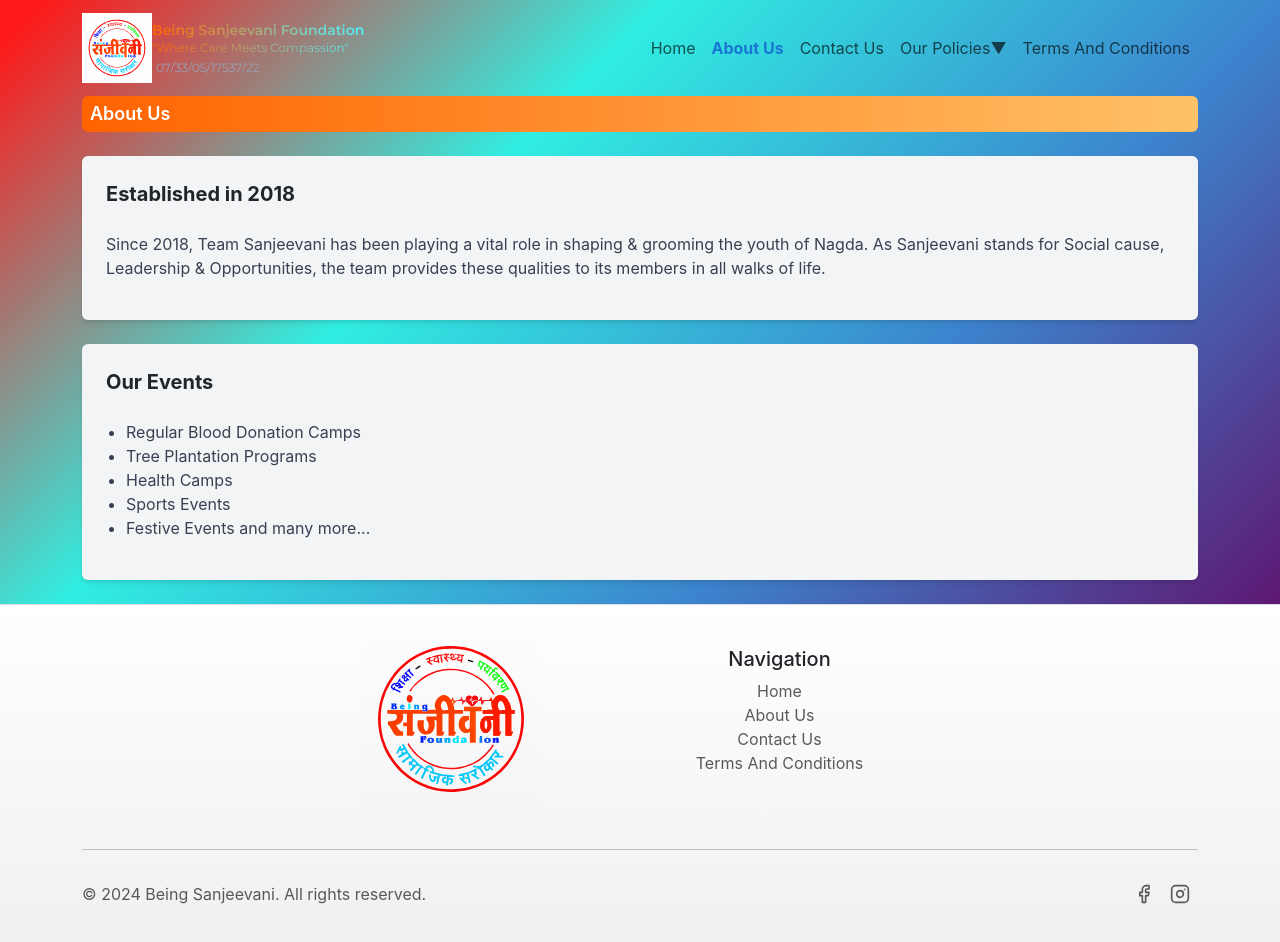
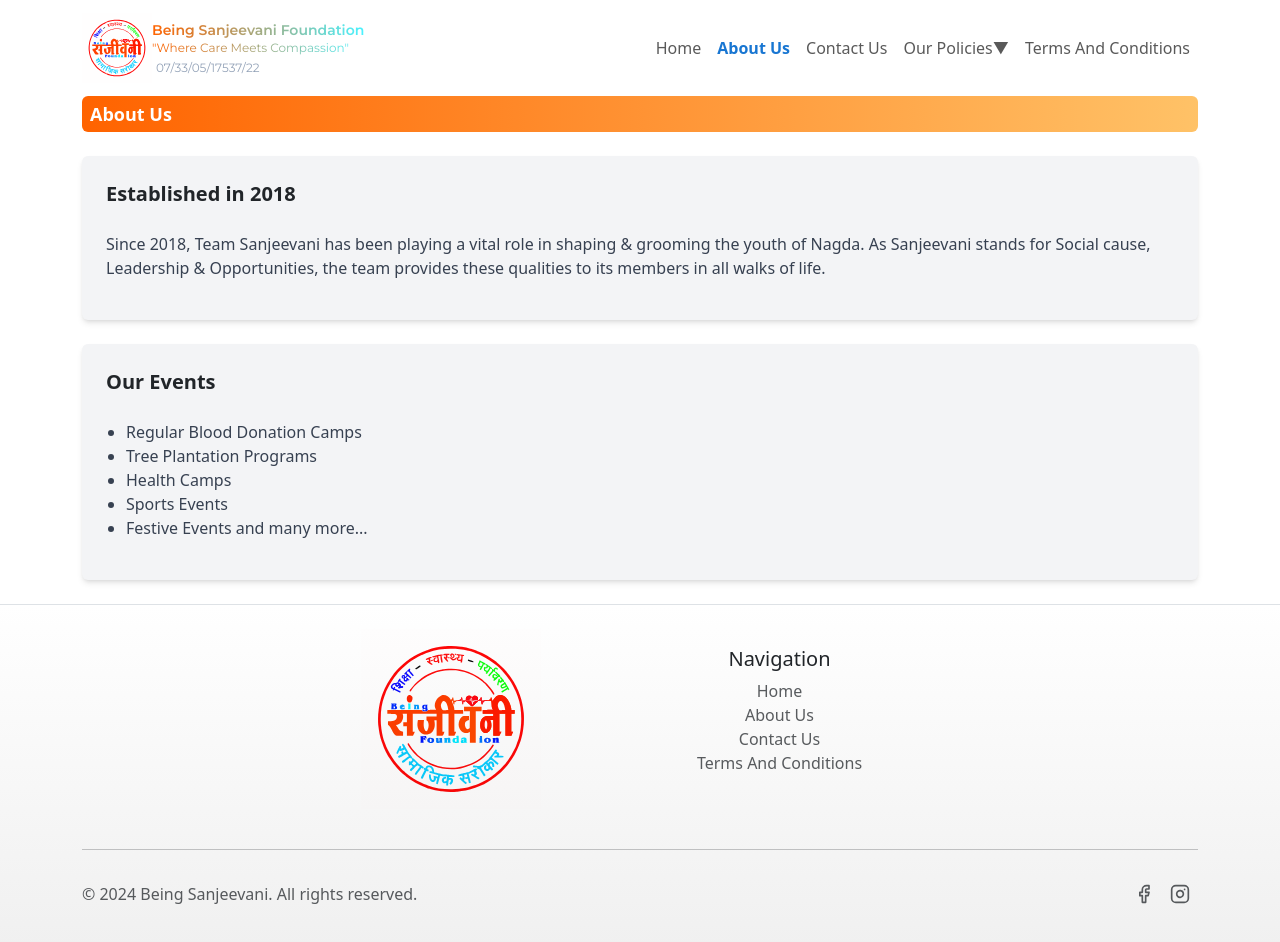
Before and after one commit to Muzi09/Sanjeevni-ngo, a React (Create React App) app: page /about-us in a window 1280 px wide. Shown: the top 942 px of the page. Built offline with nearby package versions, Linux system fonts and the light colour scheme.

Commit message:
revert bg

```diff
--- a/src/Components/About/About.jsx
+++ b/src/Components/About/About.jsx
@@ -1,5 +1,4 @@
 import React from 'react'
-import Waves from '../Wave/Wave'
 
 function About() {
   return (
--- a/src/Components/Wave/Wave.css
+++ /dev/null
@@ -1,69 +0,0 @@
-body {
-    margin: auto;
-    font-family: -apple-system, BlinkMacSystemFont, sans-serif;
-    overflow: auto;
-    background: linear-gradient(315deg, rgba(101,0,94,1) 3%, rgba(60,132,206,1) 38%, rgba(48,238,226,1) 68%, rgba(255,25,25,1) 98%);
-    animation: gradient 15s ease infinite;
-    background-size: 400% 400%;
-    background-attachment: fixed;
-}
-
-@keyframes gradient {
-    0% {
-        background-position: 0% 0%;
-    }
-    50% {
-        background-position: 100% 100%;
-    }
-    100% {
-        background-position: 0% 0%;
-    }
-}
-
-.wave {
-    background: rgb(255 255 255 / 25%);
-    border-radius: 1000% 1000% 0 0;
-    position: fixed;
-    width: 200%;
-    height: 12em;
-    animation: wave 10s -3s linear infinite;
-    transform: translate3d(0, 0, 0);
-    opacity: 0.5;
-    bottom: 0;
-    left: 0;
-    z-index: -1;
-}
-
-.wave:nth-of-type(2) {
-    bottom: -1.25em;
-    animation: wave 18s linear reverse infinite;
-    opacity: 0.5;
-}
-
-.wave:nth-of-type(3) {
-    bottom: -2.5em;
-    animation: wave 20s -1s reverse infinite;
-    opacity: 0.5;
-}
-
-@keyframes wave {
-    2% {
-        transform: translateX(1);
-    }
-
-    25% {
-        transform: translateX(-25%);
-    }
-
-    50% {
-        transform: translateX(-50%);
-    }
-
-    75% {
-        transform: translateX(-25%);
-    }
-
-    100% {
-        transform: translateX(1);
-    }
-}
--- a/src/Components/Wave/Wave.jsx
+++ /dev/null
@@ -1,14 +0,0 @@
-import React from 'react';
-import './Wave.css'; // Import the styles from an external CSS file
-
-const Waves = () => {
-  return (
-    <div>
-      <div className="wave"></div>
-      <div className="wave"></div>
-      <div className="wave"></div>
-    </div>
-  );
-};
-
-export default Waves;
--- a/src/Layout/Layout.jsx
+++ b/src/Layout/Layout.jsx
@@ -1,12 +1,10 @@
 import React from "react";
 import Navbar from "../Components/Navbar";
 import Footer from "../Components/Footer";
-import Waves from "../Components/Wave/Wave";
 
 const Layout = (props) => {
   return (
     <>
-    <Waves/>
       <Navbar />
         {props.children}
       <Footer />
```
